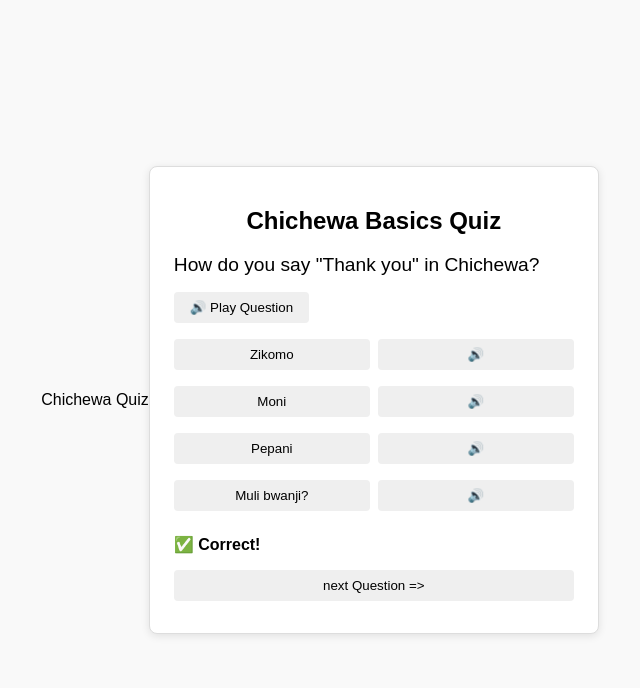
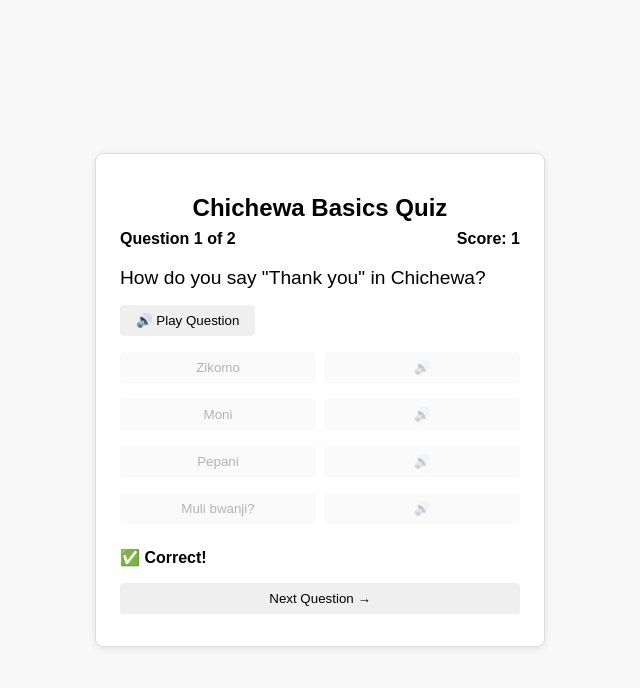
Before and after one commit to RhonPhiri/chichewa-quiz, a plain HTML site: page index.html in a window 1280 px wide. Both pictures are taken after a click on the button "Zikomo". Shown: the whole page, without its empty margins (320-960 px from the left). Drawn offline with Linux system fonts and the light colour scheme.

Commit message:
added a status bar

```diff
--- a/index.html
+++ b/index.html
@@ -1,27 +1,36 @@
-
 <!DOCTYPE html>
-<html lang="eng">
+<html lang="en">
 <head>
   <meta charset="UTF-8">
-    <meta name="viewport" content="width=device-with, initial-scale=1.0">
-    <time>Chichewa Quiz</time>
+  <meta name="viewport" content="width=device-width, initial-scale=1.0">
+  <title>Chichewa Quiz</title>
   <link rel="stylesheet" href="style.css">
 </head>
 <body>
   <div class="quiz-container">
     <h1>Chichewa Basics Quiz</h1>
-        <!-- Question block-->
+
+    <!-- Progress and score -->
+    <div id="status-bar">
+      <span id="progress-text">Question 1 of X</span>
+      <span id="score-text">Score: 0</span>
+    </div>
+
+    <!-- Question block -->
     <div id="question-block">
-            <!--Display question text-->
-            <p id="question-text" class="question-text"></p>
+      <!-- Display question text -->
+      <p id="question-text" class="question-text">Your question will appear here</p>
+
       <button id="play-question">🔊 Play Question</button>
       <audio id="audio-question" src=""></audio>
       <div id="choices"></div>
     </div>
-         <!--Feedback & navigation-->
+
+    <!-- Feedback and navigation -->
     <div id="feedback"></div>
-         <button id="next-question">next Question =></button>
+    <button id="next-question">Next Question →</button>
   </div>
+
   <script src="script.js"></script>
 </body>
 </html>
--- a/script.js
+++ b/script.js
@@ -1,5 +1,4 @@
-
-// 1. Define an array of questions with text, audio, and choices
+// / 1. Define an array of questions with text, audio, and choices
 const quizData = [
   {
     text: 'How do you say "Thank you" in Chichewa?',
@@ -25,17 +24,27 @@ const quizData = [
 ];
 
 let currentIndex = 0;
+let score = 0;
 
 // DOM elements
-const playQBtn   = document.getElementById('play-question');
-const audioQ     = document.getElementById('audio-question');
-const questionEl = document.getElementById('question-text');
-const choicesDiv = document.getElementById('choices');
-const feedbackDiv= document.getElementById('feedback');
-const nextBtn    = document.getElementById('next-question');
+const playQBtn    = document.getElementById('play-question');
+const audioQ      = document.getElementById('audio-question');
+const questionEl  = document.getElementById('question-text');
+const choicesDiv  = document.getElementById('choices');
+const feedbackDiv = document.getElementById('feedback');
+const nextBtn     = document.getElementById('next-question');
+const progressTxt = document.getElementById('progress-text');
+const scoreTxt    = document.getElementById('score-text');
+
+// Update status bar
+function updateStatus() {
+  progressTxt.textContent = `Question ${currentIndex + 1} of ${quizData.length}`;
+  scoreTxt.textContent = `Score: ${score}`;
+}
 
 // Load a question by index
 function loadQuestion(index) {
+  updateStatus();
   const q = quizData[index];
 
   // set question text & audio
@@ -49,7 +58,15 @@ function loadQuestion(index) {
     const btn = document.createElement('button');
     btn.textContent = choice.text;
     btn.addEventListener('click', () => {
-      feedbackDiv.textContent = choice.correct ? '✅ Correct!' : '❌ Try again.';
+      if (choice.correct) {
+        feedbackDiv.textContent = '✅ Correct!';
+        score++;
+      } else {
+        feedbackDiv.textContent = '❌ Try again.';
+      }
+      updateStatus();
+      // disable all choice buttons
+      Array.from(choicesDiv.querySelectorAll('button')).forEach(b => b.disabled = true);
     });
 
     // answer audio button
--- a/style.css
+++ b/style.css
@@ -1,4 +1,3 @@
-
 body {
     font-family: sans-serif;
     display: flex;
@@ -19,8 +18,16 @@ body {
   }
   .quiz-container h1 {
     font-size: 1.5rem;
+    margin-bottom: 0.5rem;
+    text-align: center;
+  }
+  #status-bar {
+    display: flex;
+    justify-content: space-between;
     margin-bottom: 1rem;
-    text-align: center;
+  }
+  #progress-text, #score-text {
+    font-weight: bold;
   }
   .question-text {
     font-size: 1.2rem;
```
Lines whose indentation alone changed are shown as unchanged.
